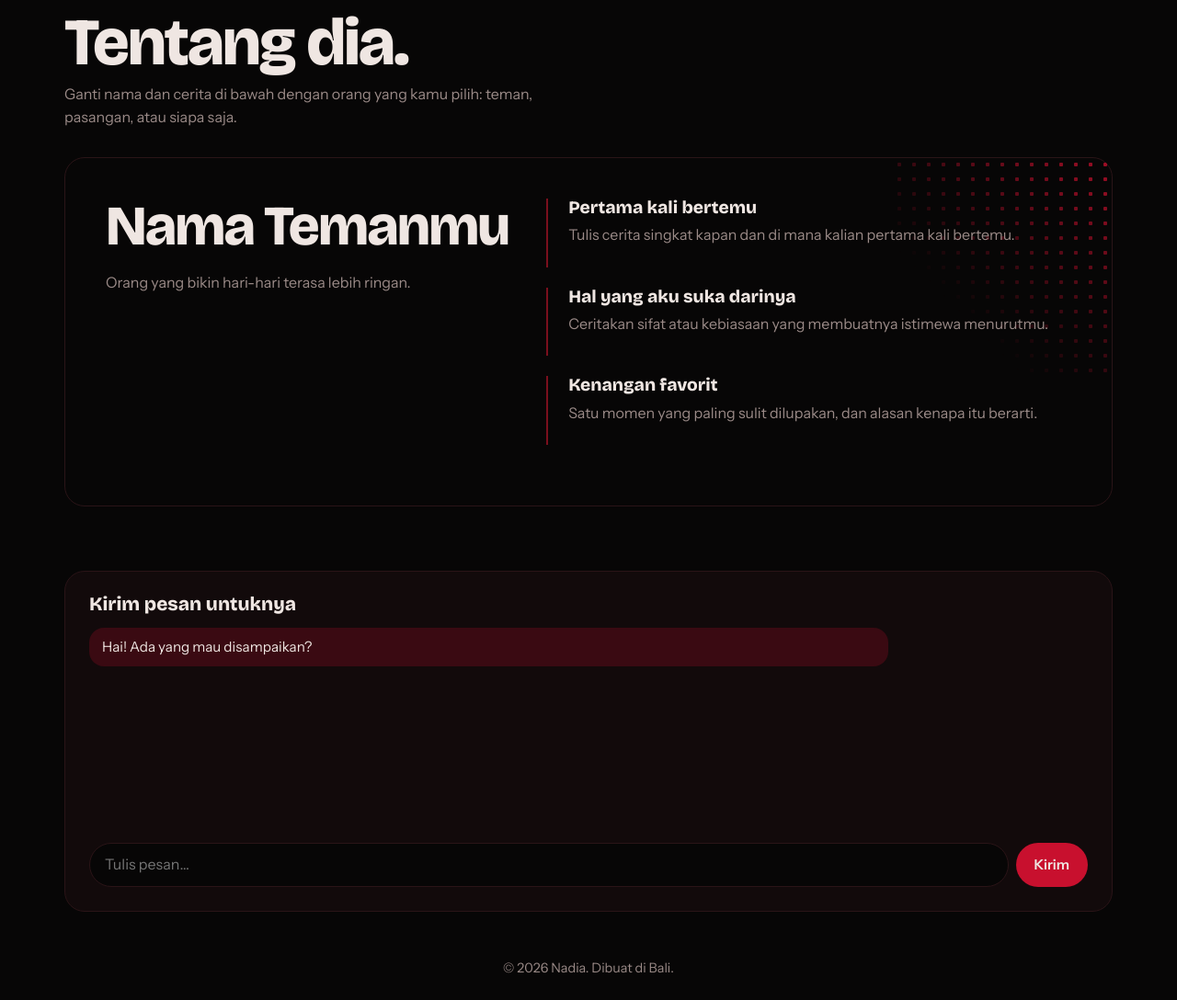
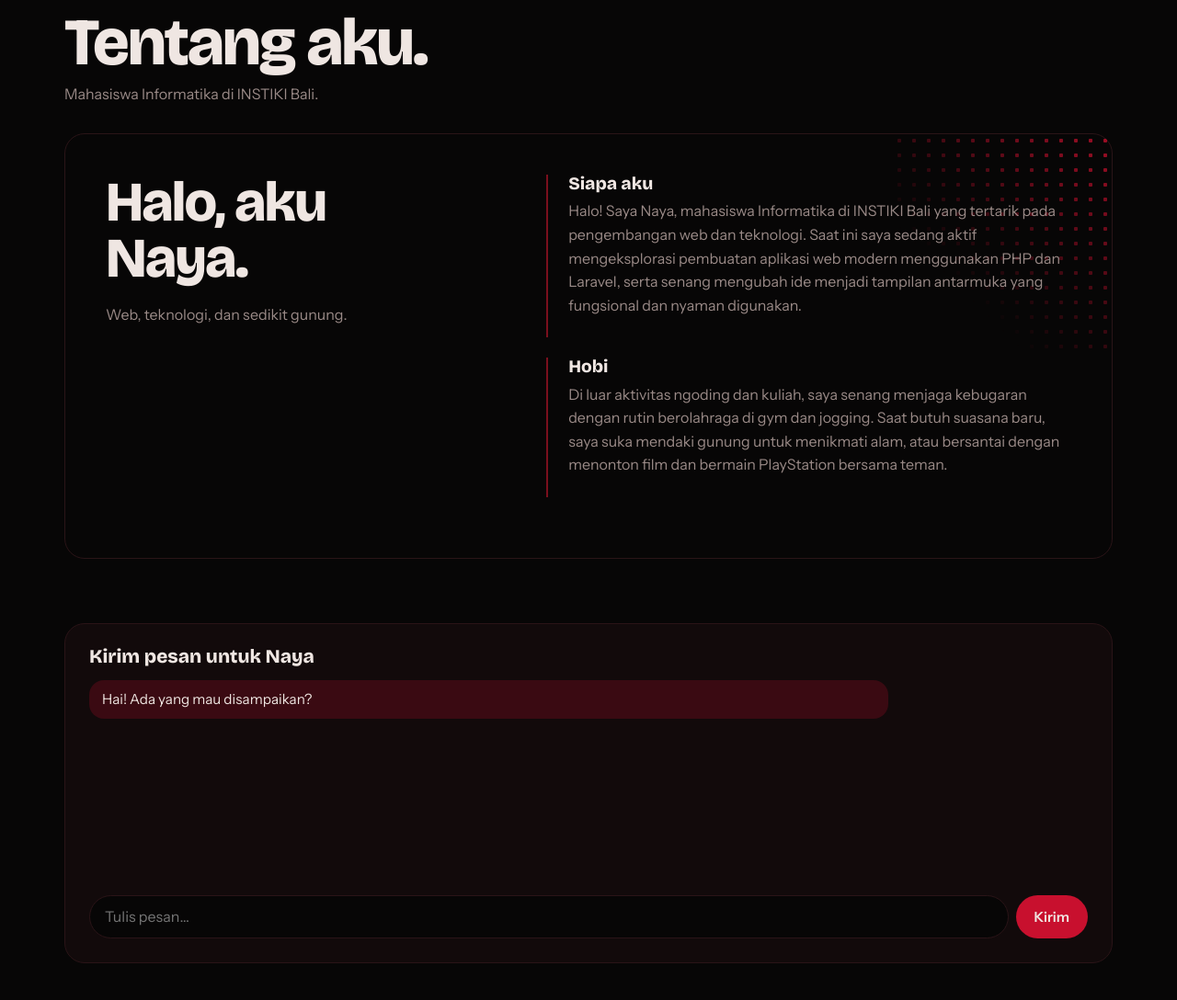
Before and after one commit to ginaayu487-cmyk/personal-web, a Laravel app: page /tentang in a window 1280 px wide. Shown: the part 88-1176 px from the top of the page at 92% size. Before the commit the page ends 1147 px from the top, so only its background shows below. Run offline with Laravel 12, Linux system fonts and the light colour scheme.

Commit message:
update perkenalan

```diff
--- a/resources/views/tentang.blade.php
+++ b/resources/views/tentang.blade.php
@@ -2,34 +2,30 @@
 @section('title', 'Tentang')
 
 @section('content')
-<h1 class="page-title">Tentang dia.</h1>
-<p class="page-lead">Ganti nama dan cerita di bawah dengan orang yang kamu pilih: teman, pasangan, atau siapa saja.</p>
+<h1 class="page-title">Tentang aku.</h1>
+<p class="page-lead">Mahasiswa Informatika di INSTIKI Bali.</p>
 
 <section class="journey about">
   <div class="dots" aria-hidden="true"></div>
   <div class="col-title">
-    <h2>Nama Temanmu</h2>
-    <p>Orang yang bikin hari-hari terasa lebih ringan.</p>
+    <h2>Halo, aku<br>Naya.</h2>
+    <p>Web, teknologi, dan sedikit gunung.</p>
   </div>
   <div class="col-body">
     <article>
-      <h3>Pertama kali bertemu</h3>
-      <p>Tulis cerita singkat kapan dan di mana kalian pertama kali bertemu.</p>
+      <h3>Siapa aku</h3>
+      <p>Halo! Saya Naya, mahasiswa Informatika di INSTIKI Bali yang tertarik pada pengembangan web dan teknologi. Saat ini saya sedang aktif mengeksplorasi pembuatan aplikasi web modern menggunakan PHP dan Laravel, serta senang mengubah ide menjadi tampilan antarmuka yang fungsional dan nyaman digunakan.</p>
     </article>
     <article>
-      <h3>Hal yang aku suka darinya</h3>
-      <p>Ceritakan sifat atau kebiasaan yang membuatnya istimewa menurutmu.</p>
-    </article>
-    <article>
-      <h3>Kenangan favorit</h3>
-      <p>Satu momen yang paling sulit dilupakan, dan alasan kenapa itu berarti.</p>
+      <h3>Hobi</h3>
+      <p>Di luar aktivitas ngoding dan kuliah, saya senang menjaga kebugaran dengan rutin berolahraga di gym dan jogging. Saat butuh suasana baru, saya suka mendaki gunung untuk menikmati alam, atau bersantai dengan menonton film dan bermain PlayStation bersama teman.</p>
     </article>
   </div>
 </section>
 
 <section class="grid">
   <section class="tile chat" style="grid-column:1/-1">
-    <h2>Kirim pesan untuknya</h2>
+    <h2>Kirim pesan untuk Naya</h2>
     <div class="msgs" id="msgs" aria-live="polite">
       <p class="them">Hai! Ada yang mau disampaikan?</p>
     </div>
```
